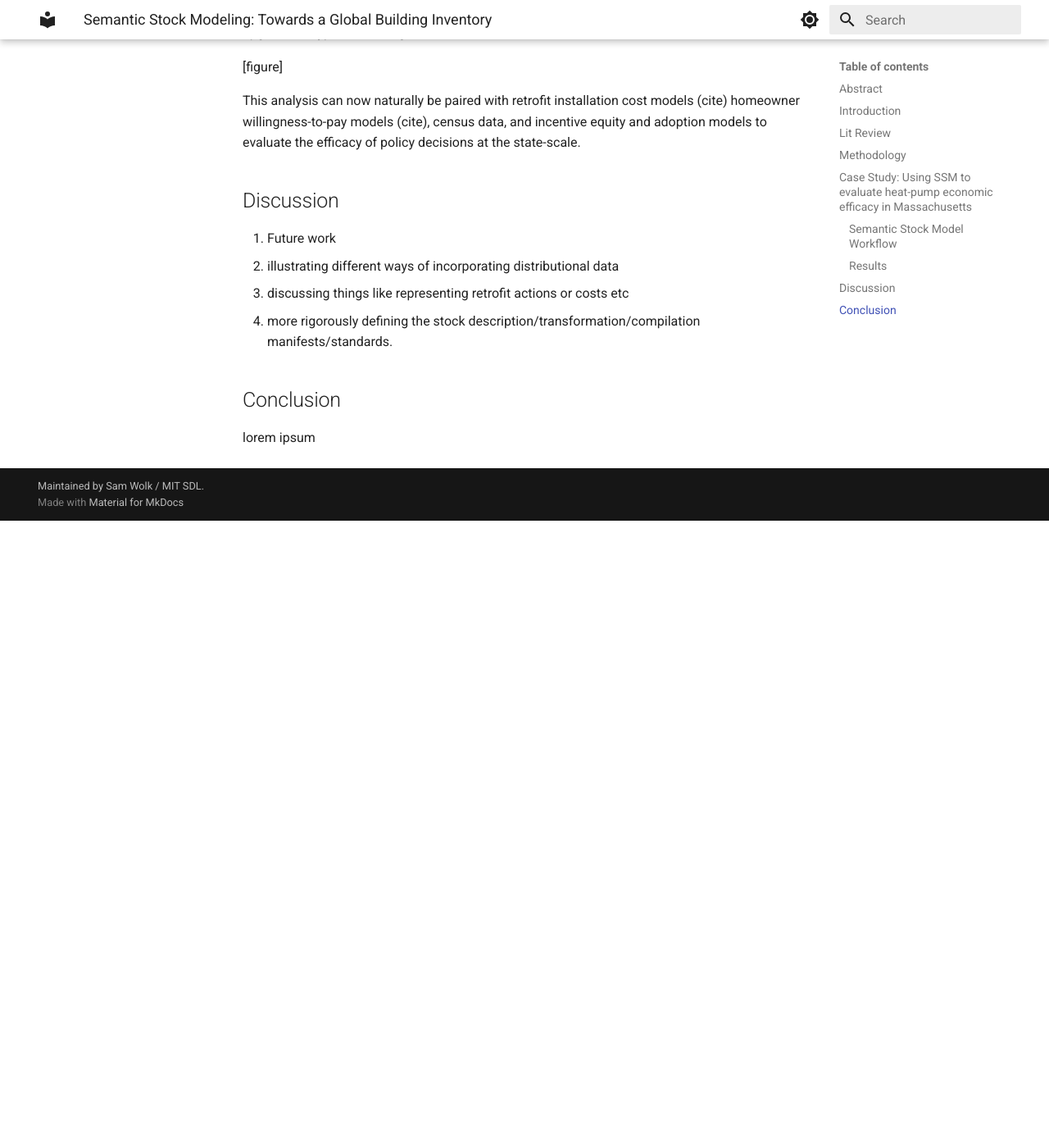
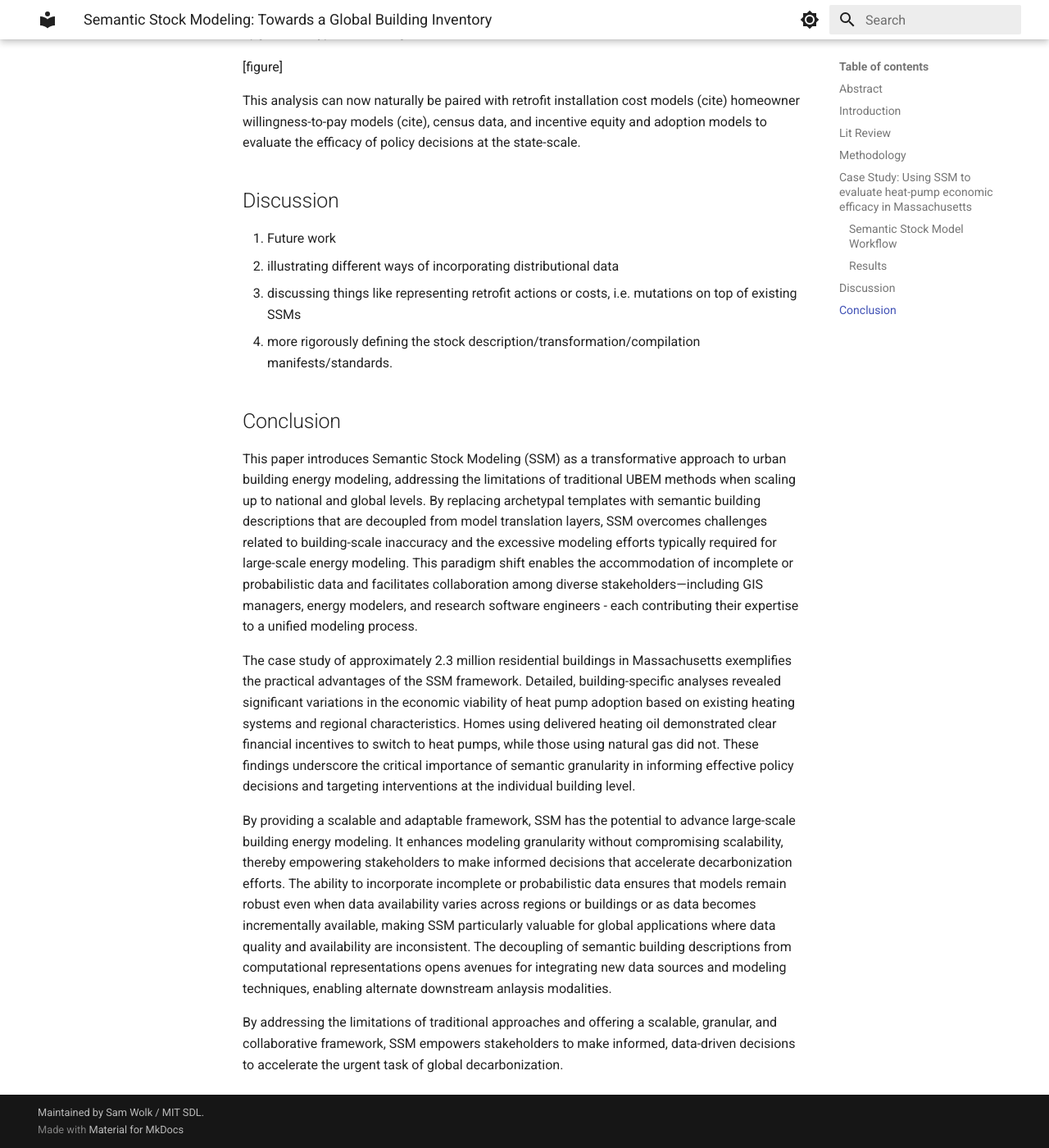
Before and after one commit to szvsw/semantic-ubems, an MkDocs documentation site: the page built from docs/outline.md, in a window 1280 px wide and 1400 px high, scrolled down 10542 px. Shown: the whole window at 82% size. Built offline with MkDocs 1.6.1 and Material for MkDocs 9.7.7, drawn with Linux system fonts in a browser that asks for light colours; before the commit the page ends 11177 px from its top, so only the background shows below that.

Commit message:
scaffold conclusion

```diff
--- a/docs/outline.md
+++ b/docs/outline.md
@@ -240,9 +240,15 @@ This analysis can now naturally be paired with retrofit installation cost models
 
 1. Future work
    1. illustrating different ways of incorporating distributional data
-   1. discussing things like representing retrofit actions or costs etc
+   1. discussing things like representing retrofit actions or costs, i.e. mutations on top of existing SSMs
    1. more rigorously defining the stock description/transformation/compilation manifests/standards.
 
 ## Conclusion
 
-lorem ipsum
+This paper introduces Semantic Stock Modeling (SSM) as a transformative approach to urban building energy modeling, addressing the limitations of traditional UBEM methods when scaling up to national and global levels. By replacing archetypal templates with semantic building descriptions that are decoupled from model translation layers, SSM overcomes challenges related to building-scale inaccuracy and the excessive modeling efforts typically required for large-scale energy modeling. This paradigm shift enables the accommodation of incomplete or probabilistic data and facilitates collaboration among diverse stakeholders—including GIS managers, energy modelers, and research software engineers - each contributing their expertise to a unified modeling process.
+
+The case study of approximately 2.3 million residential buildings in Massachusetts exemplifies the practical advantages of the SSM framework. Detailed, building-specific analyses revealed significant variations in the economic viability of heat pump adoption based on existing heating systems and regional characteristics. Homes using delivered heating oil demonstrated clear financial incentives to switch to heat pumps, while those using natural gas did not. These findings underscore the critical importance of semantic granularity in informing effective policy decisions and targeting interventions at the individual building level.
+
+By providing a scalable and adaptable framework, SSM has the potential to advance large-scale building energy modeling. It enhances modeling granularity without compromising scalability, thereby empowering stakeholders to make informed decisions that accelerate decarbonization efforts. The ability to incorporate incomplete or probabilistic data ensures that models remain robust even when data availability varies across regions or buildings or as data becomes incrementally available, making SSM particularly valuable for global applications where data quality and availability are inconsistent. The decoupling of semantic building descriptions from computational representations opens avenues for integrating new data sources and modeling techniques, enabling alternate downstream anlaysis modalities.
+
+By addressing the limitations of traditional approaches and offering a scalable, granular, and collaborative framework, SSM empowers stakeholders to make informed, data-driven decisions to accelerate the urgent task of global decarbonization.
```
